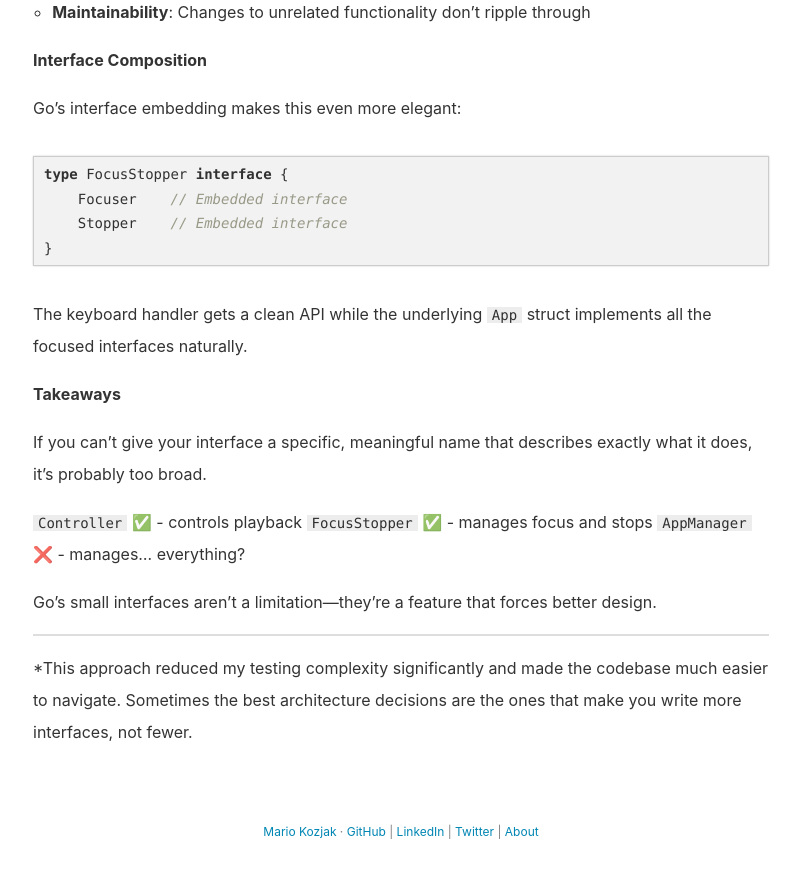
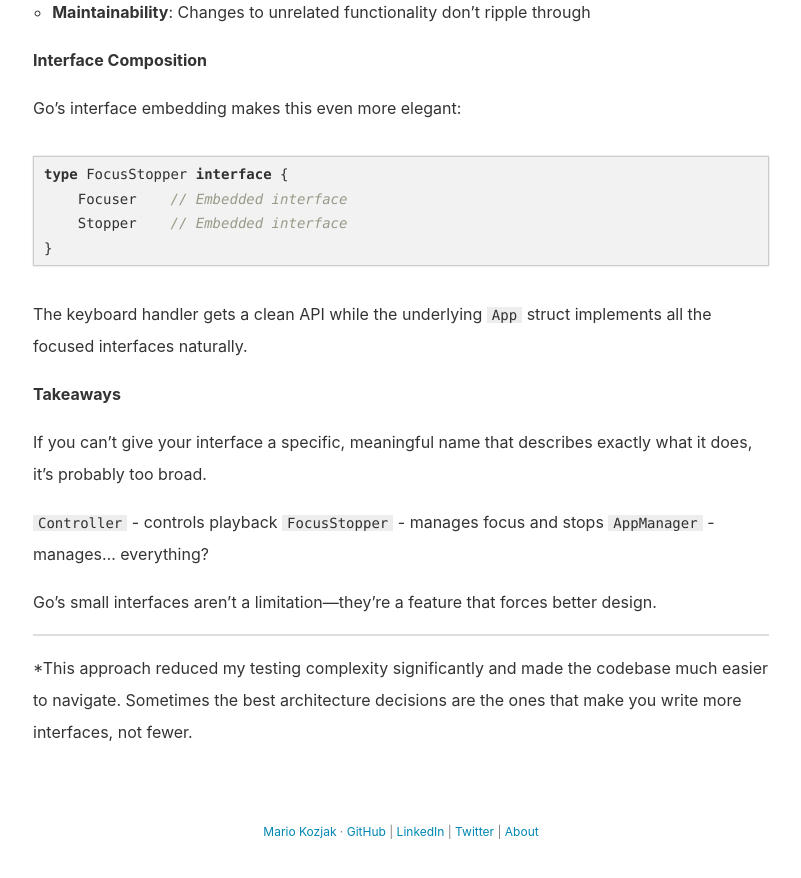
Before and after one commit to mkozjak/mkozjak.github.io, a Jekyll site: the page built from _posts/2025-10-15-go-interface-segregation-principle.md, in a window 1280 px wide and 900 px high, scrolled down 2751 px. Shown: the top 878 px of the window, without its empty margins (239-1040 px from the left). Built offline with Jekyll 4.4.1, drawn with Linux system fonts in a browser that asks for light colours.

```diff
--- a/_posts/2025-10-15-go-interface-segregation-principle.md
+++ b/_posts/2025-10-15-go-interface-segregation-principle.md
@@ -125,9 +125,9 @@ The keyboard handler gets a clean API while the underlying `App` struct implemen
 
 If you can't give your interface a specific, meaningful name that describes exactly what it does, it's probably too broad.
 
-`Controller` ✅ - controls playback
-`FocusStopper` ✅ - manages focus and stops
-`AppManager` ❌ - manages... everything?
+`Controller` - controls playback
+`FocusStopper` - manages focus and stops
+`AppManager` - manages... everything?
 
 Go's small interfaces aren't a limitation—they're a feature that forces better design.
 
```
